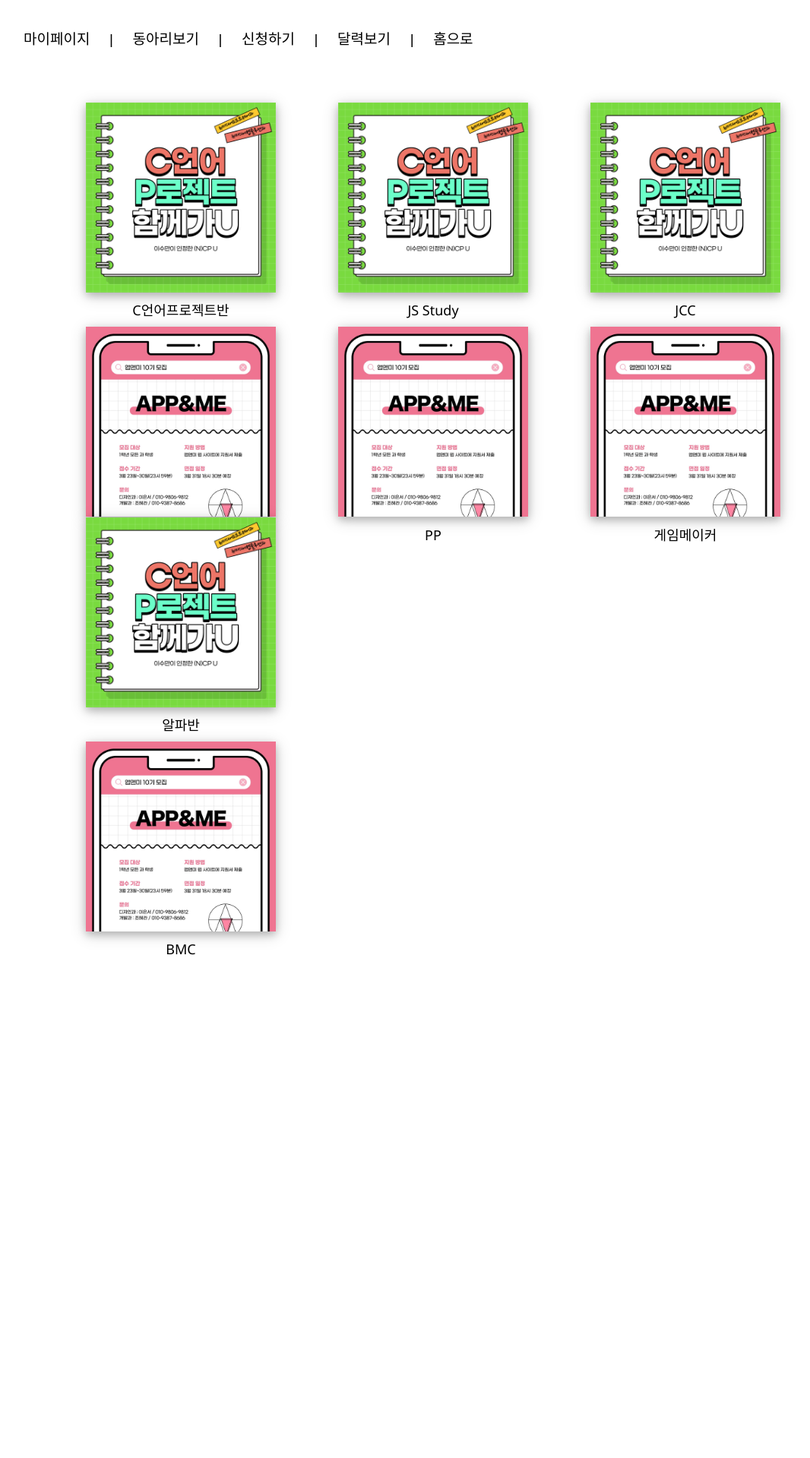
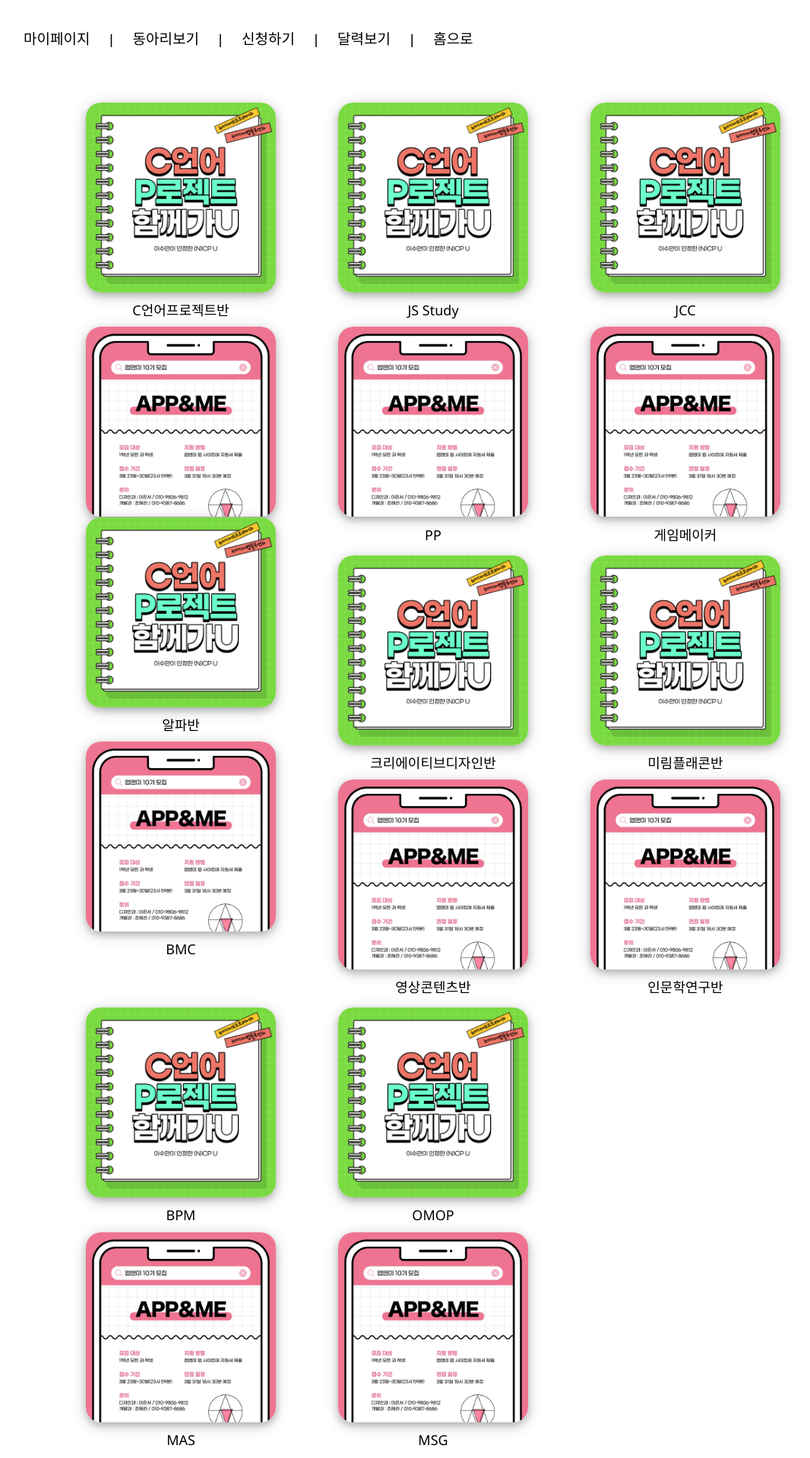
Before and after one commit to areyh817/Dong_s_chung, a PHP site: page /CA/main.html in a window 1280 px wide. Shown: the whole page at 76% size, without its empty margins (33-1099 px from the left). Before the commit the page ends 1257 px from the top, so only its background shows below. Run offline with PHP 8.4, Linux system fonts and the light colour scheme; some web fonts are replaced.

Commit message:
동아리 더 추가

```diff
--- a/CA/main.css
+++ b/CA/main.css
@@ -48,6 +48,14 @@
     float: left;
     margin-left: 50px;
 }
+.line_5{
+    float: left;
+	margin-top: 50px;
+    margin-left: 50px;
+}
 .line{
     margin-left: 80px;
 }
+.w3-container{ border-radius: 20px; cursor: pointer; }
+.line img{ border-radius: 20px; }
+.w3-card-4{ border-radius: 20px; }
--- a/CA/main.html
+++ b/CA/main.html
@@ -23,13 +23,13 @@
         <h3>|</h3>
         <a href=""><h3 id="recommand">달력보기</h3></a>
         <h3>|</h3>
-        <a href=""><h3 id="home">홈으로</h3></a>
+        <a href="/index.html"><h3 id="home">홈으로</h3></a>
     </div>
     <br><br>
     <br><br>
     <br><br>
 
-       <!--e-->
+    <!--e-->
     <div class="line">
         <div class="line_1">
             <div class="w3-container">
@@ -107,6 +107,82 @@
                 </div>
             </div>
         </div>
+        <div class="line_5">
+            <div class="w3-container">
+                <div class="w3-card-4" style="width:250px; height: 250px" >
+                <img src="cpu.jpg" alt="Alps" style="width:100%">
+                <div class="w3-container w3-center">
+                    <h5>크리에이티브디자인반</h5>
+                </div>
+                </div>
+            </div>
+          <br><br>
+            <div class="w3-container">
+                <div class="w3-card-4" style="width:250px; height: 250px" >
+                <img src="app&me.jpg" alt="Alps" style="width:100%">
+                <div class="w3-container w3-center">
+                    <h5>영상콘텐츠반</h5>
+                </div>
+                </div>
+            </div>
+        </div>
+        <div class="line_5">
+            <div class="w3-container">
+                <div class="w3-card-4" style="width:250px; height: 250px" >
+                <img src="cpu.jpg" alt="Alps" style="width:100%">
+                <div class="w3-container w3-center">
+                    <h5>미림플래콘반</h5>
+                </div>
+                </div>
+            </div>
+          <br><br>
+            <div class="w3-container">
+                <div class="w3-card-4" style="width:250px; height: 250px" >
+                <img src="app&me.jpg" alt="Alps" style="width:100%">
+                <div class="w3-container w3-center">
+                    <h5>인문학연구반</h5>
+                </div>
+                </div>
+            </div>
+        </div>
+        <div class="line_5">
+            <div class="w3-container">
+                <div class="w3-card-4" style="width:250px; height: 250px" >
+                <img src="cpu.jpg" alt="Alps" style="width:100%">
+                <div class="w3-container w3-center">
+                    <h5>BPM</h5>
+                </div>
+                </div>
+            </div>
+          <br><br>
+            <div class="w3-container">
+                <div class="w3-card-4" style="width:250px; height: 250px" >
+                <img src="app&me.jpg" alt="Alps" style="width:100%">
+                <div class="w3-container w3-center">
+                    <h5>MAS</h5>
+                </div>
+                </div>
+            </div>
+        </div>
+        <div class="line_5">
+            <div class="w3-container">
+                <div class="w3-card-4" style="width:250px; height: 250px" >
+                <img src="cpu.jpg" alt="Alps" style="width:100%">
+                <div class="w3-container w3-center">
+                    <h5>OMOP</h5>
+                </div>
+                </div>
+            </div>
+          <br><br>
+            <div class="w3-container">
+                <div class="w3-card-4" style="width:250px; height: 250px" >
+                <img src="app&me.jpg" alt="Alps" style="width:100%">
+                <div class="w3-container w3-center">
+                    <h5>MSG</h5>
+                </div>
+                </div>
+            </div>
+        </div>
     </div>
 
 
```
Also changed, not shown: html/login.html (+7 -6 lines).
